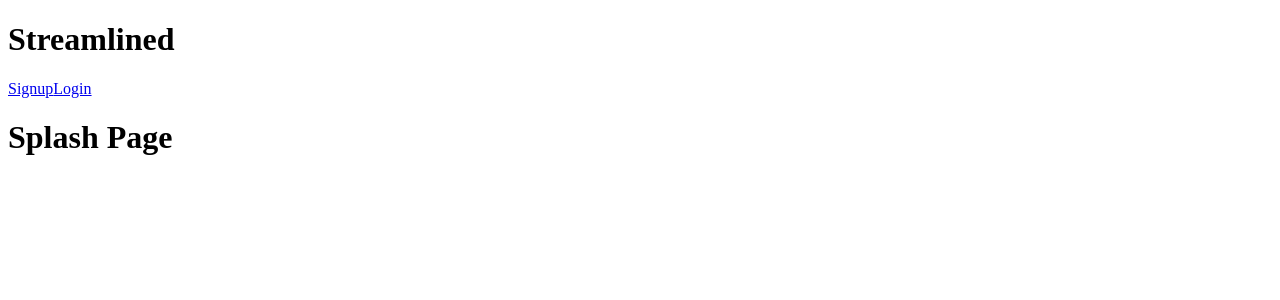
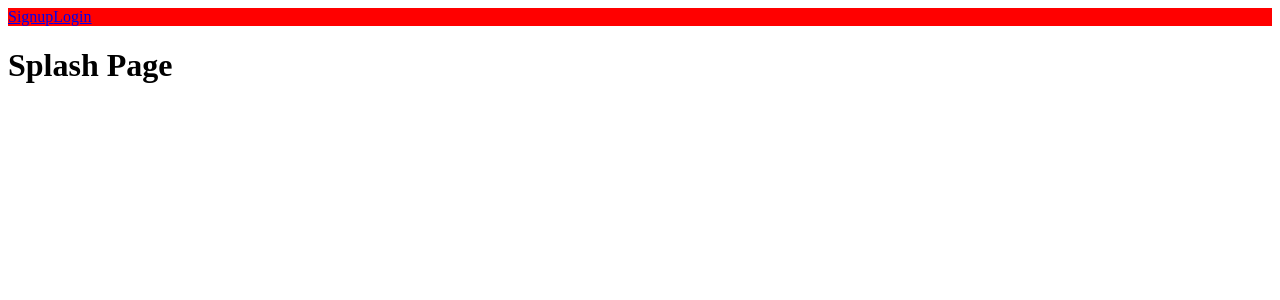
Before and after one commit to leon-i/Streamlined, a React (Create React App) app in the folder frontend/: page / in a window 1280 px wide. Shown: the top 300 px of the page. Built offline with nearby package versions, Linux system fonts and the light colour scheme.

Commit message:
Added stylesheet for navbar

```diff
--- a/frontend/src/components/navbar/navbar.jsx
+++ b/frontend/src/components/navbar/navbar.jsx
@@ -1,5 +1,6 @@
 import React from 'react';
 import { Link } from 'react-router-dom'
+import '../../stylesheets/navbar.css';
 
 class NavBar extends React.Component {
   constructor(props) {
@@ -17,14 +18,14 @@ class NavBar extends React.Component {
   getLinks() {
       if (this.props.loggedIn) {
         return (
-            <div>
+            <div className='session-btns'>
                 <Link to={'/profile'}>Profile</Link>
                 <button onClick={this.logoutUser}>Logout</button>
             </div>
         );
       } else {
         return (
-            <div>
+            <div className='session-btns'>
                 <Link to={'/signup'}>Signup</Link>
                 <Link to={'/login'}>Login</Link>
             </div>
@@ -34,10 +35,9 @@ class NavBar extends React.Component {
 
   render() {
       return (
-        <div>
-            <h1>Streamlined</h1>
+        <nav className='navbar'>
             { this.getLinks() }
-        </div>
+        </nav>
       );
   }
 }
--- /dev/null
+++ b/frontend/src/stylesheets/navbar.css
@@ -0,0 +1,3 @@
+.navbar {
+    background: red;
+}
```
